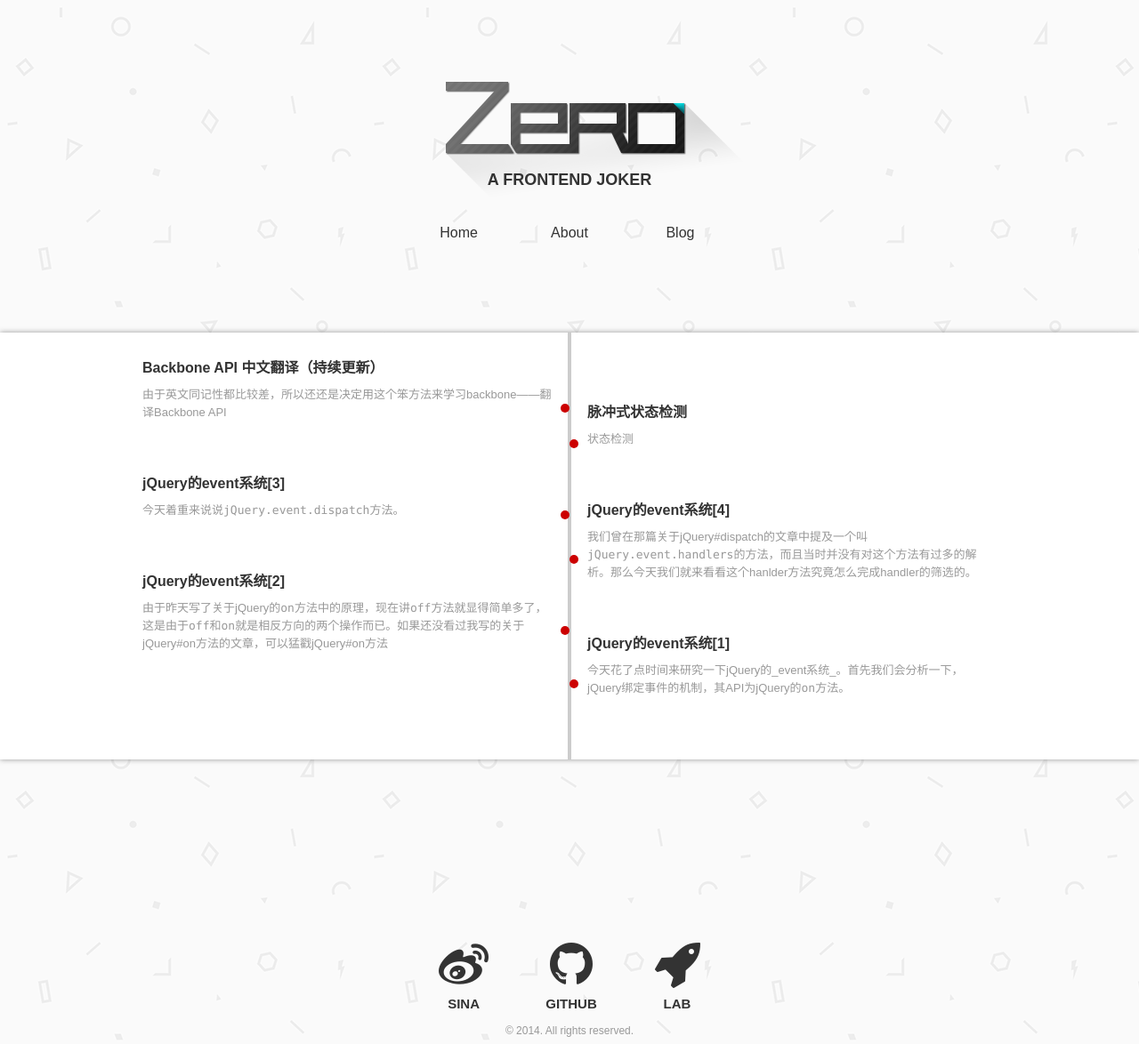
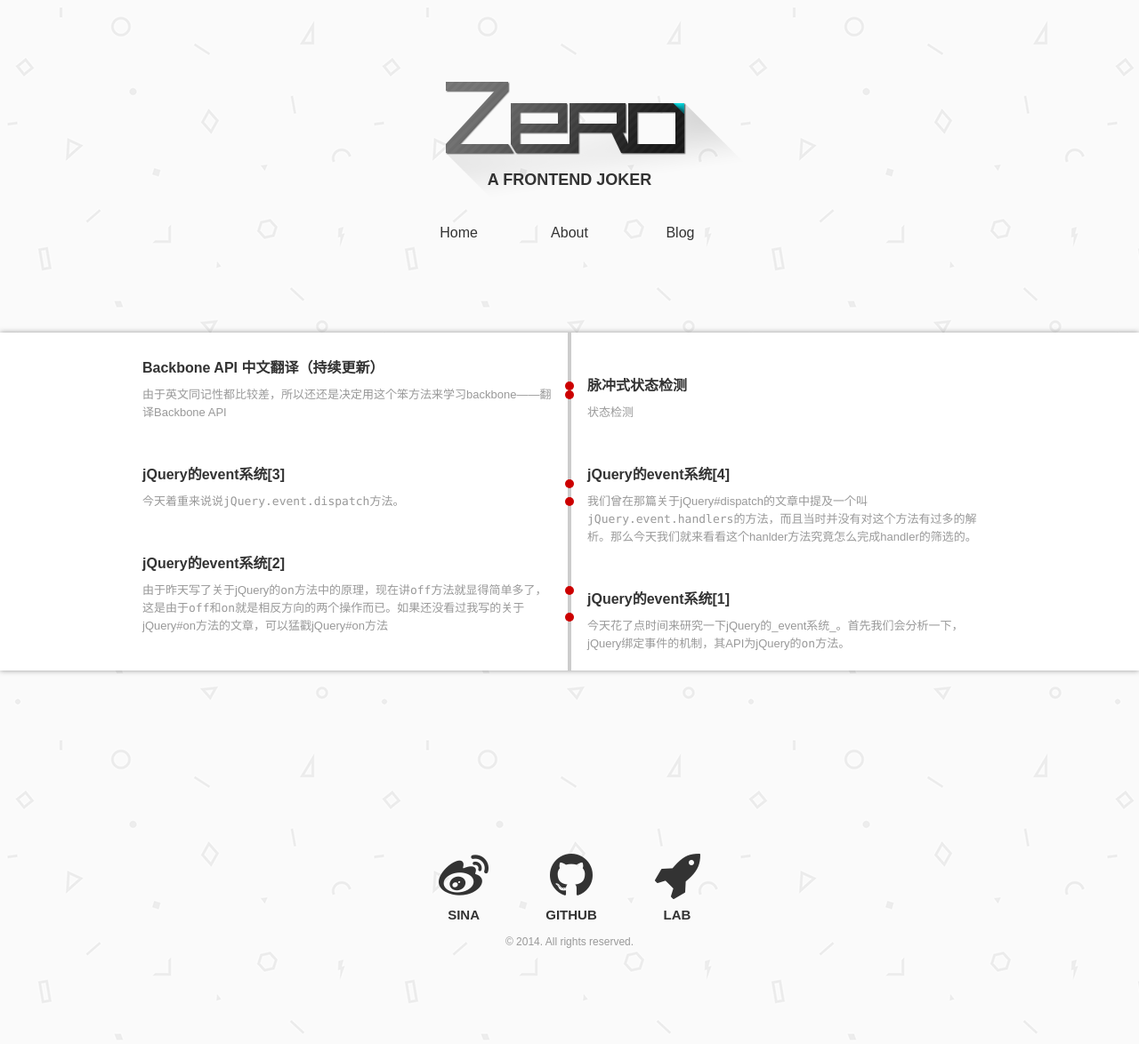
Before and after one commit to lizzz0523/lizzz0523.github.io, a Jekyll site: the page built from blog.html, in a window 1280 px wide. Shown: the whole page at 89% size. Built offline with Jekyll 4.4.1, drawn with Linux system fonts in a browser that asks for light colours; nearby versions of some CDN libraries; Markdown is read by kramdown in place of the engine named in the settings.

Commit message:
update style

```diff
--- a/css/zero.css
+++ b/css/zero.css
@@ -317,7 +317,6 @@ a, a:hover {
 
 .excerpt {
     position: relative;
-    padding: 20px 0;
     line-height: 20px;
     background-color: white;
     color: #999;
@@ -357,7 +356,7 @@ a, a:hover {
 
 .excerpt li {
     position: relative;
-    padding-bottom: 50px;
+    padding: 20px 0;
 }
 
 .excerpt li:after {
@@ -387,16 +386,16 @@ a, a:hover {
 }
 
 .excerpt .expt_list-left li:after {
-    right: -20px;
+    right: -25px;
 }
 
 .excerpt .expt_list-right {
-    padding-top: 50px;
+    padding-top: 20px;
     float: right;
 }
 
 .excerpt .expt_list-right li:after {
-    left: -20px;
+    left: -25px;
 }
 
 /* post */
```
